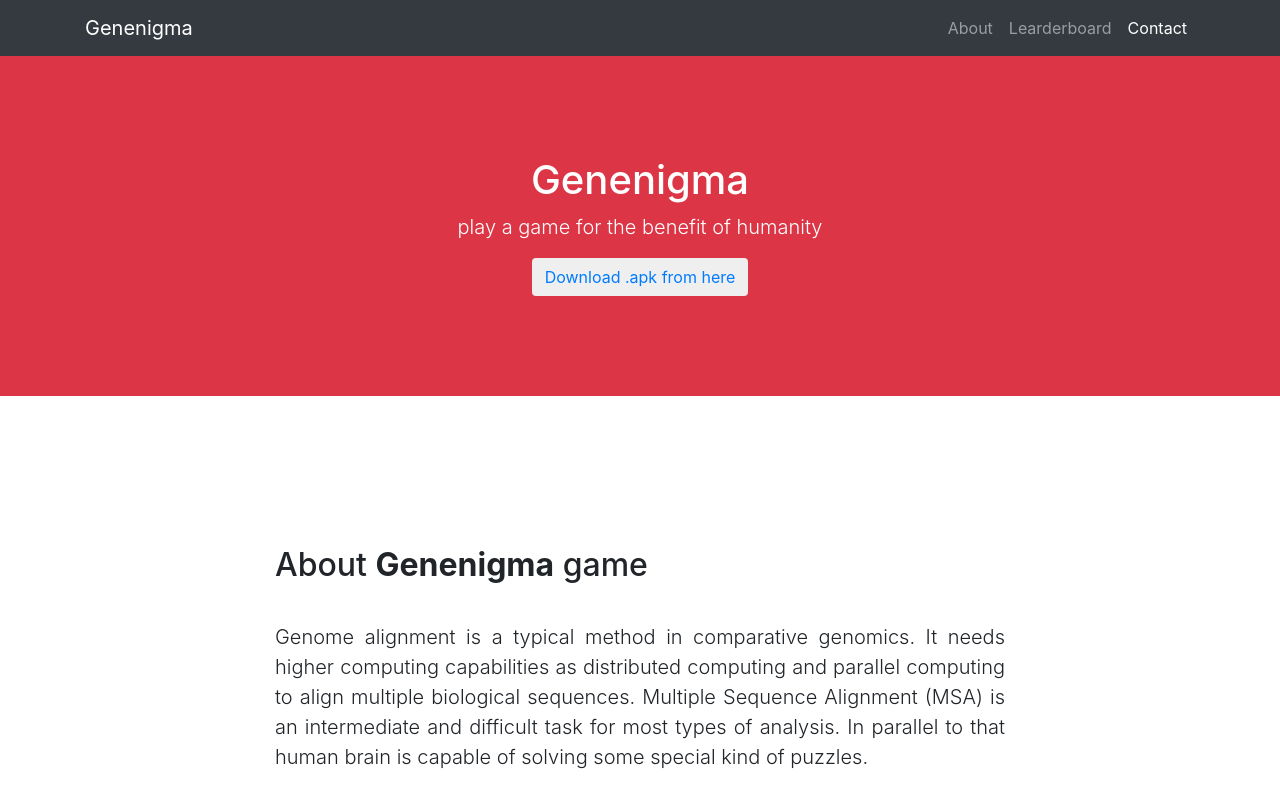
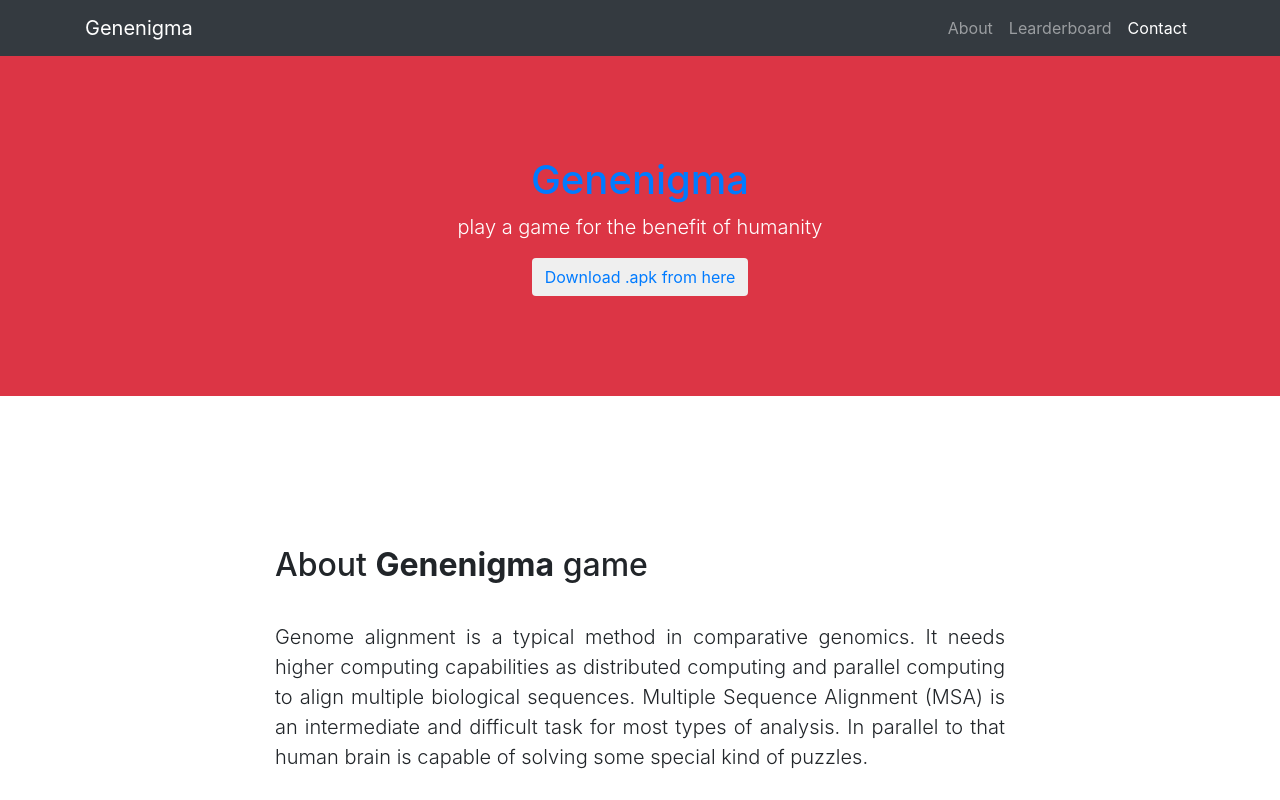
Before and after one commit to Amila-Rukshan/Amila-Rukshan.github.io, a website with bundled scripts: page index.html in a window 1280 px wide. Shown: the top 800 px of the page. Built offline with nearby package versions, Linux system fonts and the light colour scheme; no server answers.

Commit message:
Update index.html

```diff
--- a/index.html
+++ b/index.html
@@ -45,7 +45,7 @@
 
     <header class="bg-danger text-white">
       <div class="container text-center">
-        <h1>Genenigma</h1>
+        <h1><a href="http://sci-hub.tw/10.1145/3314367.3314374">Genenigma<a></h1>
         <!--<img src="img/logo.png">-->
         <p class="lead">play a game for the benefit of humanity</p>
         <button class="btn btn-bd-download"><a href="https://drive.google.com/file/d/1db21YaqJtd9VBY9pFuisjWdd5KlUAQuJ/view?usp=sharing" target="_blank">Download .apk from here</a></button>
```
